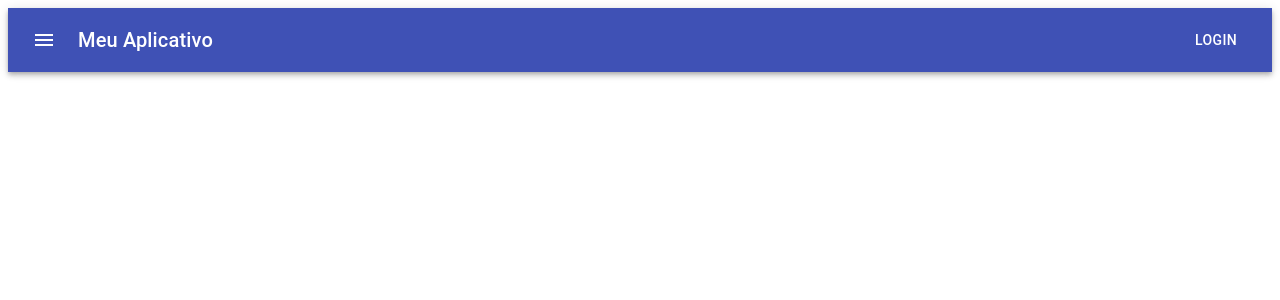
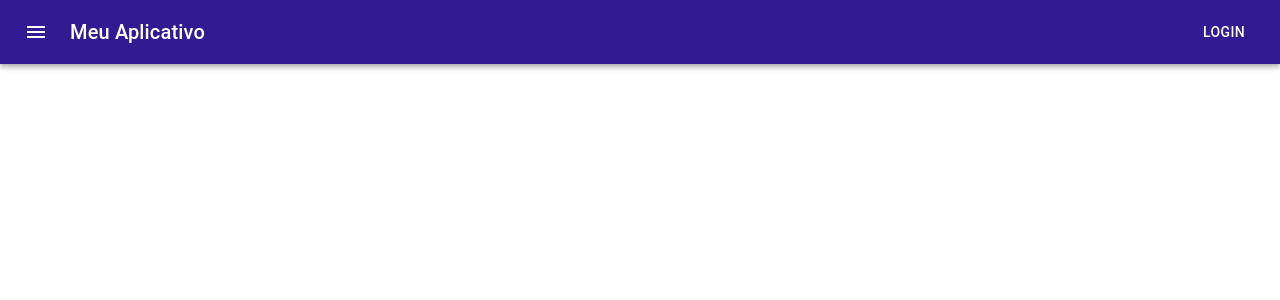
Before and after one commit to luciancardoso/FormacaoFullStack, a React (Create React App) app in the folder React/my_app/: page / in a window 1280 px wide. Shown: the top 300 px of the page. Built offline with nearby package versions, Linux system fonts and the light colour scheme; the HTML template or start-up script is replaced by a standard one.

Commit message:
Estilos Globais e configuração de Tema

```diff
--- /dev/null
+++ b/React/my_app/src/index.css
@@ -0,0 +1,5 @@
+* {
+    margin: 0;
+    padding: 0;
+    box-sizing: border-box;
+}
--- a/React/my_app/src/index.js
+++ b/React/my_app/src/index.js
@@ -1,10 +1,28 @@
 import React from 'react';
 import ReactDOM from 'react-dom/client';
+import { createTheme, ThemeProvider } from '@material-ui/core/styles';
+import { deepPurple, red } from '@material-ui/core/colors';
+
 import App from './App';
+import './index.css'
+
+
+const theme = createTheme({
+  palette: {
+    primary: {
+      main: deepPurple[900],
+    },
+    secondary: {
+      main: red[900],
+    },
+  },
+});
 
 const root = ReactDOM.createRoot(document.getElementById('root'));
 root.render(
   <React.StrictMode>
-    <App />
+    <ThemeProvider theme={theme}>
+      <App />
+    </ThemeProvider>
   </React.StrictMode>
 );
```
